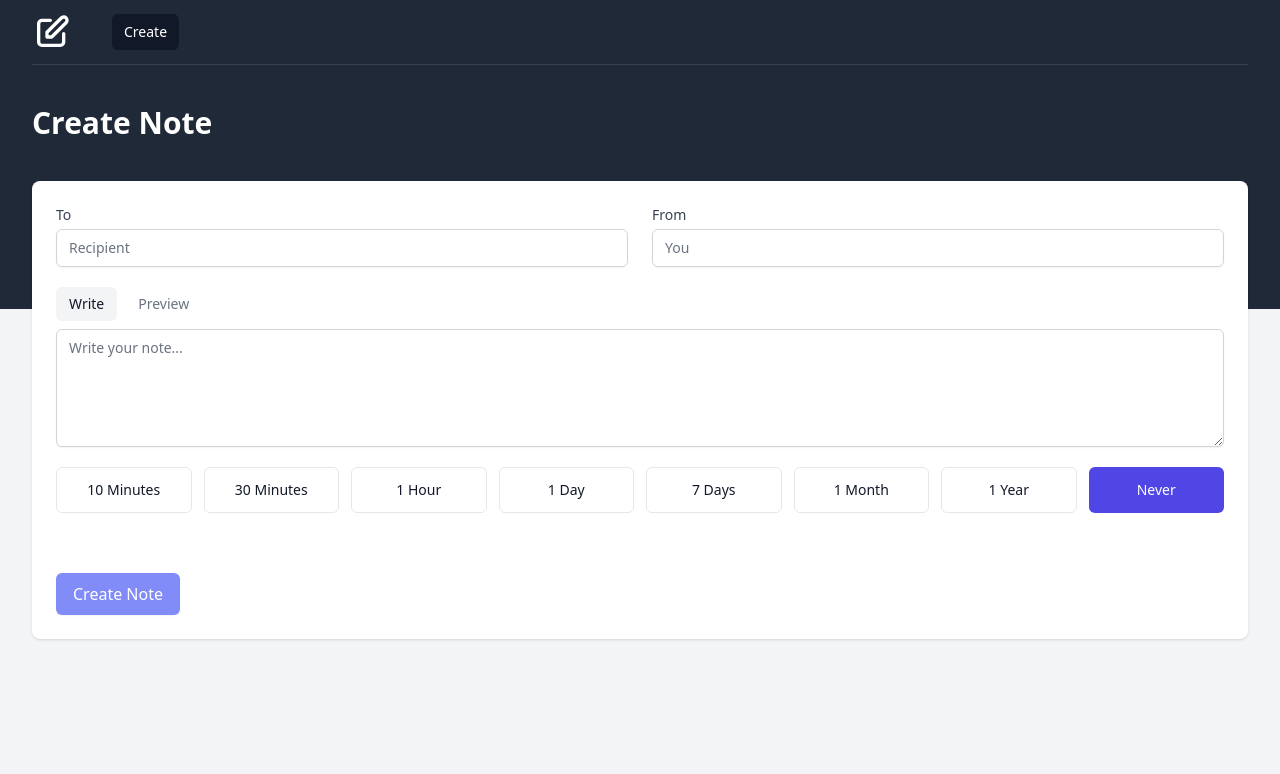
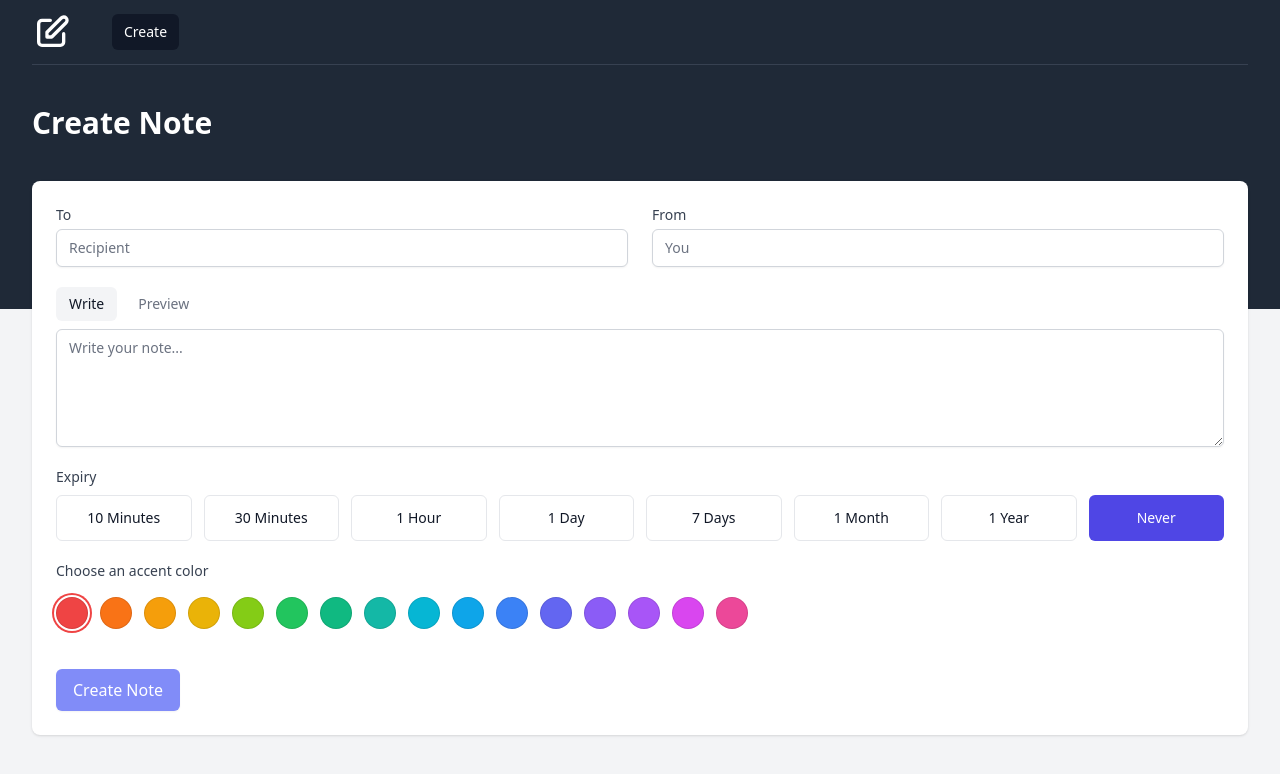
Before and after one commit to JasonHalvorson/nextjs-notes-app, a Next.js app: page / in a window 1280 px wide. Shown: the top 774 px of the page. Built offline with nearby package versions, Linux system fonts and the light colour scheme.

Commit message:
Added initial accent colour support!

```diff
--- a/components/Form/Color.js
+++ b/components/Form/Color.js
@@ -1,23 +1,26 @@
 import { RadioGroup } from '@headlessui/react';
+import { colors } from '../../lib/colors';
 
 function classNames(...classes) {
     return classes.filter(Boolean).join(' ');
 }
 
-// TODO: Add color functionality (pass state up?)
-export default function Color({ onChange, value, colors }) {
+export default function Color({ onChange, value }) {
     return (
         <RadioGroup value={value} onChange={onChange}>
             <RadioGroup.Label className="block text-sm font-medium text-gray-700">Choose an accent color</RadioGroup.Label>
-            <div className="mt-4 flex items-center space-x-3">
-                {colors.map((color) => (
-                    <RadioGroup.Option key={color.name} value={color} name="color" className={({ active, checked }) => classNames(color.selectedColor, active && checked ? 'ring ring-offset-1' : '', !active && checked ? 'ring-2' : '', '-m-0.5 relative p-0.5 rounded-full flex items-center justify-center cursor-pointer focus:outline-none')}>
-                        <RadioGroup.Label as="p" className="sr-only">
-                            {color.name}
-                        </RadioGroup.Label>
-                        <span aria-hidden="true" className={classNames(color.bgColor, 'h-8 w-8 border border-black border-opacity-10 rounded-full')} />
-                    </RadioGroup.Option>
-                ))}
+            <div className="mt-4 grid grid-cols-8 md:grid-cols-16 gap-3 w-fit">
+                {Object.keys(colors).map((key) => {
+                    const { bgColor, selectedColor } = colors[key];
+                    return (
+                        <RadioGroup.Option key={key} value={key} name="color" className={({ active, checked }) => classNames(selectedColor, active && checked ? 'ring ring-offset-1' : '', !active && checked ? 'ring-2' : '', '-m-0.5 relative p-0.5 rounded-full h-9 w-9 flex cursor-pointer focus:outline-none')}>
+                            <RadioGroup.Label as="p" className="sr-only">
+                                {key}
+                            </RadioGroup.Label>
+                            <span aria-hidden="true" className={classNames(bgColor, 'h-8 w-8 border border-black border-opacity-10 rounded-full')} />
+                        </RadioGroup.Option>
+                    );
+                })}
             </div>
         </RadioGroup>
     );
--- a/components/Form/Expiry.js
+++ b/components/Form/Expiry.js
@@ -8,7 +8,7 @@ export default function Expiry({ expiry, value, onChange }) {
     return (
         <RadioGroup value={value} onChange={onChange} className="mt-2">
             <RadioGroup.Label className="sr-only">Choose a memory option</RadioGroup.Label>
-            <div className="grid grid-cols-4 gap-3 lg:grid-cols-8">
+            <div className="grid sm:grid-cols-4 gap-3 lg:grid-cols-8">
                 {expiry.map((option) => (
                     <RadioGroup.Option key={option.displayTime} value={option} className={({ active, checked }) => classNames(active ? 'ring-2 ring-offset-2 ring-indigo-500' : '', checked ? 'bg-indigo-600 border-transparent text-white hover:bg-indigo-700' : 'cursor-pointer focus:outline-none bg-white border-gray-200 text-gray-900 hover:bg-gray-50', 'border rounded-md py-3 px-3 flex items-center justify-center text-sm font-medium sm:flex-1')}>
                         <RadioGroup.Label as="p">{option.displayTime}</RadioGroup.Label>
--- a/components/Navigation/CopyButton.js
+++ b/components/Navigation/CopyButton.js
@@ -1,7 +1,7 @@
 import { useState } from 'react';
 import { ClipboardCopyIcon } from '@heroicons/react/outline';
 
-export default function CopyButton() {
+export default function CopyButton({ buttonStyle }) {
     const [disable, setDisable] = useState(false);
     const copyToClipboard = async () => {
         await navigator.clipboard.writeText(window.location.href);
@@ -12,7 +12,7 @@ export default function CopyButton() {
     };
 
     return (
-        <button disabled={disable} type="button" onClick={copyToClipboard} className="inline-flex items-center px-4 py-2 border border-transparent shadow-sm text-base font-medium rounded-md text-white bg-indigo-600 hover:bg-indigo-700 focus:outline-none focus:ring-2 focus:ring-offset-2 focus:ring-indigo-500 disabled:bg-indigo-400 w-56">
+        <button disabled={disable} type="button" onClick={copyToClipboard} className={`inline-flex items-center px-4 py-2 border border-transparent shadow-sm text-base font-medium rounded-md text-white focus:outline-none focus:ring-2 focus:ring-offset-2 w-56 ${buttonStyle}`}>
             <ClipboardCopyIcon className="-ml-1 mr-3 h-5 w-5" aria-hidden="true" />
             {!disable ? 'Copy URL to Clipboard' : 'Copied to Clipboard!'}
         </button>
--- /dev/null
+++ b/lib/colors.js
@@ -0,0 +1,18 @@
+export const colors = {
+    red: { bgColor: 'bg-red-500', selectedColor: 'ring-red-500', buttonStyle: 'bg-red-700 hover:bg-red-800 focus:ring-red-600 disabled:bg-red-400' },
+    orange: { bgColor: 'bg-orange-500', selectedColor: 'ring-orange-500', buttonStyle: 'bg-orange-700 hover:bg-orange-800 focus:ring-orange-600 disabled:bg-orange-400' },
+    amber: { bgColor: 'bg-amber-500', selectedColor: 'ring-amber-500', buttonStyle: 'bg-amber-700 hover:bg-amber-800 focus:ring-amber-600 disabled:bg-amber-400' },
+    yellow: { bgColor: 'bg-yellow-500', selectedColor: 'ring-yellow-500', buttonStyle: 'bg-yellow-700 hover:bg-yellow-800 focus:ring-yellow-600 disabled:bg-yellow-400' },
+    lime: { bgColor: 'bg-lime-500', selectedColor: 'ring-lime-500', buttonStyle: 'bg-lime-700 hover:bg-lime-800 focus:ring-lime-600 disabled:bg-lime-400' },
+    green: { bgColor: 'bg-green-500', selectedColor: 'ring-green-500', buttonStyle: 'bg-green-700 hover:bg-green-800 focus:ring-green-600 disabled:bg-green-400' },
+    emerald: { bgColor: 'bg-emerald-500', selectedColor: 'ring-emerald-500', buttonStyle: 'bg-emerald-700 hover:bg-emerald-800 focus:ring-emerald-600 disabled:bg-emerald-400' },
+    teal: { bgColor: 'bg-teal-500', selectedColor: 'ring-teal-500', buttonStyle: 'bg-teal-700 hover:bg-teal-800 focus:ring-teal-600 disabled:bg-teal-400' },
+    cyan: { bgColor: 'bg-cyan-500', selectedColor: 'ring-cyan-500', buttonStyle: 'bg-cyan-700 hover:bg-cyan-800 focus:ring-cyan-600 disabled:bg-cyan-400' },
+    sky: { bgColor: 'bg-sky-500', selectedColor: 'ring-sky-500', buttonStyle: 'bg-sky-700 hover:bg-sky-800 focus:ring-sky-600 disabled:bg-sky-400' },
+    blue: { bgColor: 'bg-blue-500', selectedColor: 'ring-blue-500', buttonStyle: 'bg-blue-700 hover:bg-blue-800 focus:ring-blue-600 disabled:bg-blue-400' },
+    indigo: { bgColor: 'bg-indigo-500', selectedColor: 'ring-indigo-500', buttonStyle: 'bg-indigo-700 hover:bg-indigo-800 focus:ring-indigo-600 disabled:bg-indigo-400' },
+    violet: { bgColor: 'bg-violet-500', selectedColor: 'ring-violet-500', buttonStyle: 'bg-violet-700 hover:bg-violet-800 focus:ring-violet-600 disabled:bg-violet-400' },
+    purple: { bgColor: 'bg-purple-500', selectedColor: 'ring-purple-500', buttonStyle: 'bg-purple-700 hover:bg-purple-800 focus:ring-purple-600 disabled:bg-purple-400' },
+    fuchsia: { bgColor: 'bg-fuchsia-500', selectedColor: 'ring-fuchsia-500', buttonStyle: 'bg-fuchsia-700 hover:bg-fuchsia-800 focus:ring-fuchsia-600 disabled:bg-fuchsia-400' },
+    pink: { bgColor: 'bg-pink-500', selectedColor: 'ring-pink-500', buttonStyle: 'bg-pink-700 hover:bg-pink-800 focus:ring-pink-600 disabled:bg-pink-400' },
+};
--- a/pages/api/createNote.js
+++ b/pages/api/createNote.js
@@ -2,7 +2,7 @@ import prisma from '../../lib/prisma';
 import randomstring from 'randomstring';
 
 export default async function createNote(req, res) {
-    const { to, from, content, expiry } = req.body;
+    const { to, from, content, expiry, color } = req.body;
 
     const slug = randomstring.generate(16);
 
@@ -14,6 +14,7 @@ export default async function createNote(req, res) {
                 content,
                 slug,
                 expiry,
+                color,
             },
         });
         res.status(201).json({ slug });
--- a/pages/index.js
+++ b/pages/index.js
@@ -2,17 +2,10 @@ import Router from 'next/router';
 import Navigation from '../components/Navigation/Navigation';
 import Textarea from '../components/Form/Textarea';
 import Expiry from '../components/Form/Expiry';
-// import Color from '../components/Form/Color';
+import Color from '../components/Form/Color';
 import { useState } from 'react';
 import { addMinutes, addHours, addDays, formatISO } from 'date-fns';
-
-// const colors = [
-//     { name: 'Pink', bgColor: 'bg-pink-500', selectedColor: 'ring-pink-500' },
-//     { name: 'Purple', bgColor: 'bg-purple-500', selectedColor: 'ring-purple-500' },
-//     { name: 'Blue', bgColor: 'bg-blue-500', selectedColor: 'ring-blue-500' },
-//     { name: 'Green', bgColor: 'bg-green-500', selectedColor: 'ring-green-500' },
-//     { name: 'Yellow', bgColor: 'bg-yellow-500', selectedColor: 'ring-yellow-500' },
-// ];
+import { colors } from '../lib/colors';
 
 const expiry = [
     { displayTime: '10 Minutes', computedTime: () => formatISO(addMinutes(new Date(), 10)) },
@@ -26,10 +19,11 @@ const expiry = [
 ];
 
 export default function Home() {
-    const [state, setState] = useState({ to: '', from: '', content: '' /*color: colors[1] */ });
+    const [state, setState] = useState({ to: '', from: '', content: '' });
     const [expiryTime, setExpiryTime] = useState(expiry[7]);
+    const [color, setColor] = useState(Object.keys(colors)[0]);
 
-    const handleChange = (event) => {
+    const handleTextInputChange = (event) => {
         const { name, value } = event.target;
         setState((prevState) => ({ ...prevState, [name]: value }));
     };
@@ -42,6 +36,7 @@ export default function Home() {
             from: state.from,
             content: state.content,
             expiry: expiryTime.computedTime(),
+            color: color,
         };
         await fetch('/api/createNote', {
             method: 'POST',
@@ -64,7 +59,7 @@ export default function Home() {
                             To
                         </label>
                         <div className="mt-1">
-                            <input onChange={handleChange} value={state.to} type="text" name="to" id="to" className="shadow-sm focus:ring-indigo-500 focus:border-indigo-500 block w-full sm:text-sm border-gray-300 rounded-md" placeholder="Recipient" required />
+                            <input onChange={handleTextInputChange} value={state.to} type="text" name="to" id="to" className="shadow-sm focus:ring-indigo-500 focus:border-indigo-500 block w-full sm:text-sm border-gray-300 rounded-md" placeholder="Recipient" required />
                         </div>
                     </div>
                     <div>
@@ -72,22 +67,22 @@ export default function Home() {
                             From
                         </label>
                         <div className="mt-1">
-                            <input onChange={handleChange} value={state.from} type="text" name="from" id="from" className="shadow-sm focus:ring-indigo-500 focus:border-indigo-500 block w-full sm:text-sm border-gray-300 rounded-md" placeholder="You" required />
+                            <input onChange={handleTextInputChange} value={state.from} type="text" name="from" id="from" className="shadow-sm focus:ring-indigo-500 focus:border-indigo-500 block w-full sm:text-sm border-gray-300 rounded-md" placeholder="You" required />
                         </div>
                     </div>
                 </div>
 
                 <div className="mt-5">
-                    <Textarea onChange={handleChange} value={state.content} />
+                    <Textarea onChange={handleTextInputChange} value={state.content} />
                 </div>
 
                 <div className="mt-5">
+                    <p className="block text-sm font-medium text-gray-700">Expiry</p>
                     <Expiry onChange={setExpiryTime} value={expiryTime} expiry={expiry} />
                 </div>
 
                 <div className="mt-5">
-                    {/* TODO: add colors */}
-                    {/* <Color onChange={handleChange} value={state.color} colors={colors} /> */}
+                    <Color onChange={setColor} value={color} />
                 </div>
 
                 <button disabled={state.to === '' || state.from === '' || state.content === ''} type="submit" className="mt-10 inline-flex items-center px-4 py-2 border border-transparent text-base font-medium rounded-md shadow-sm text-white bg-indigo-600 hover:bg-indigo-700 focus:outline-none focus:ring-2 focus:ring-offset-2 focus:ring-indigo-500 disabled:bg-indigo-400">
--- a/tailwind.config.js
+++ b/tailwind.config.js
@@ -1,7 +1,11 @@
 module.exports = {
-    content : [ './pages/**/*.{js,ts,jsx,tsx}', './components/**/*.{js,ts,jsx,tsx}' ],
-    theme   : {
-        extend : {}
+    content: ['./pages/**/*.{js,ts,jsx,tsx}', './components/**/*.{js,ts,jsx,tsx}', './lib/**/*.{js,ts,jsx,tsx}'],
+    theme: {
+        extend: {
+            gridTemplateColumns: {
+                16: 'repeat(16, minmax(0, 1fr))',
+            },
+        },
     },
-    plugins : [ require('@tailwindcss/forms') ]
+    plugins: [require('@tailwindcss/forms')],
 };
```
Also changed, not shown: components/Navigation/Navigation.js (+9 -9 lines), pages/[slug].js (+6 -4 lines), 1 other file (tests, documents, lock files or other folders).
